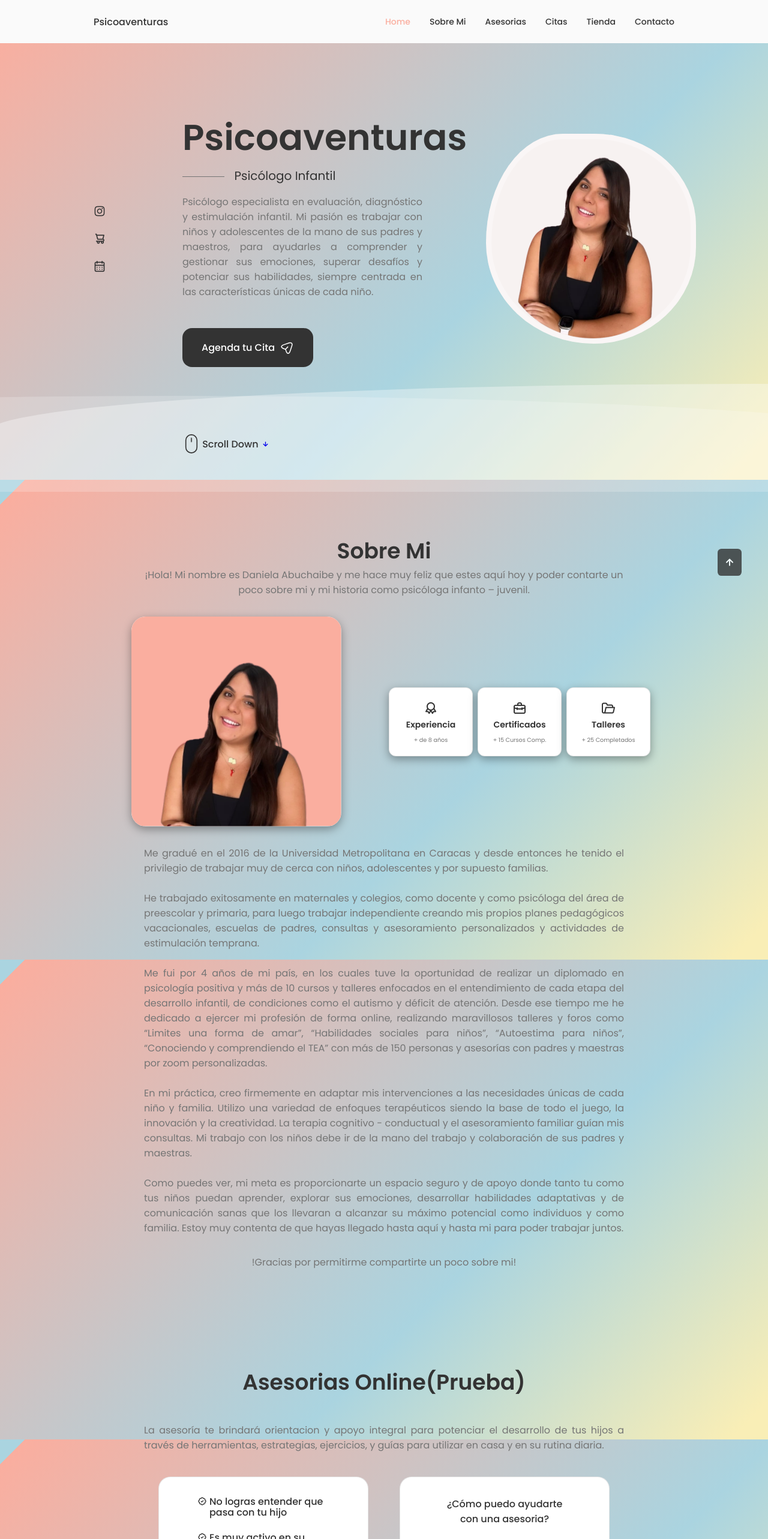
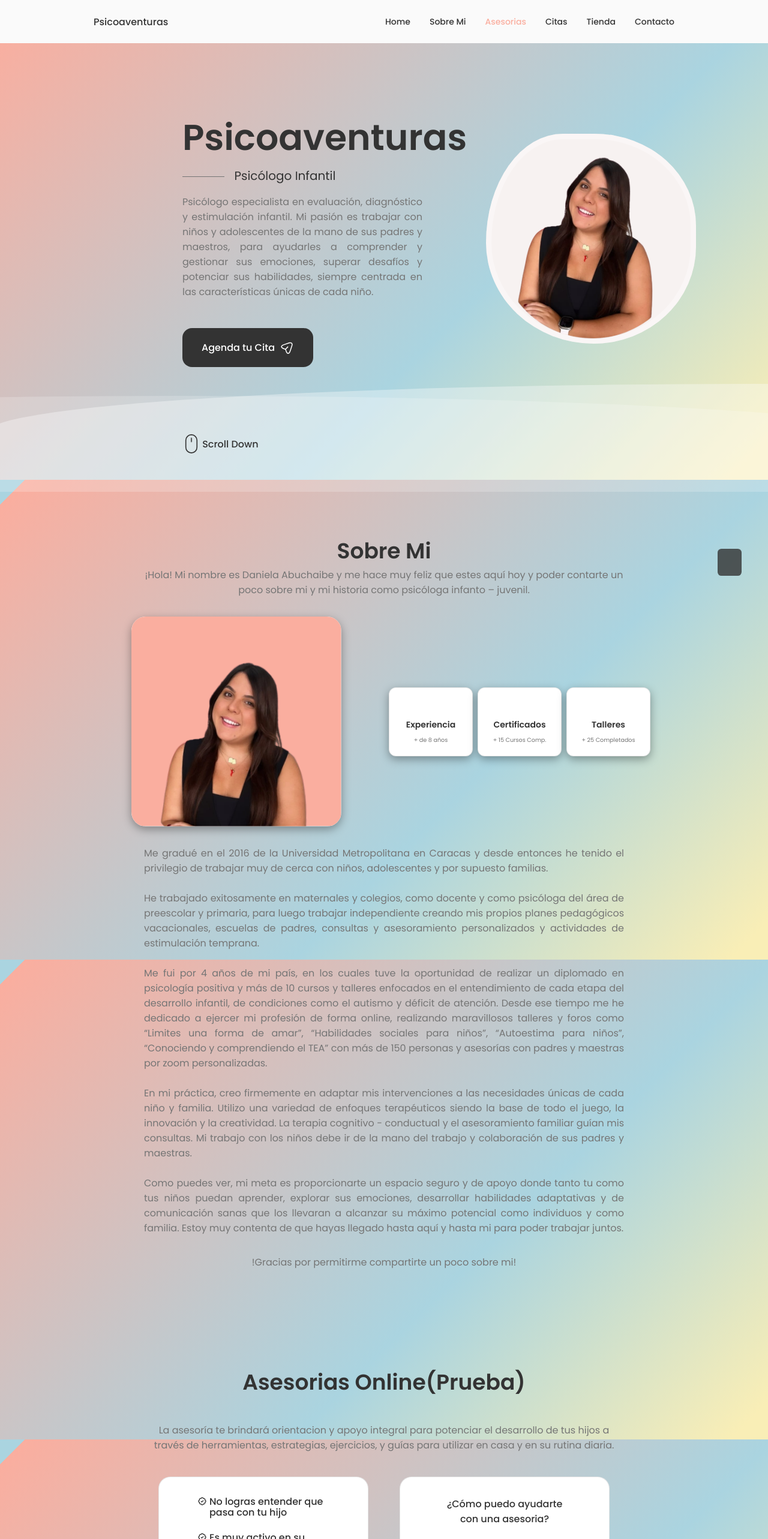
Before and after one commit to leoaristizabal/psicoaventuras, a React (Vite) app: page / in a window 1280 px wide. Shown: the top 2566 px of the page at 60% size. Built offline with nearby package versions, Linux system fonts and the light colour scheme.

Commit message:
change text styles in asesorias section

```diff
--- a/src/Components/Enfoques/Description.jsx
+++ b/src/Components/Enfoques/Description.jsx
@@ -6,7 +6,7 @@ const Description = () => {
 
         <h3 className="enfoques__title">¿Cómo puedo ayudarte con una asesoria?</h3>
 
-        <p className="description__subtitle">Realizamos una sesión por videoconferencia para conocer el historial médico del niño, escuchar tus principales dudas y trazar una hoja de ruta para encontrar las soluciones que transformarán la conducta del niño.
+        <p className="description__subtitle">Realizamos una sesión por videoconferencia para conocer el historial médico del niño, escuchar tus principales dudas y trazar una hoja de ruta para encontrar las soluciones que transformarán la conducta del niño.<br/><br/>
 
         Basado en tus preocupaciones, llevamos a cabo un plan de acción con objetivos a cumplir a corto plazo con ejercicios a recomendar para hacer en casa
 
--- a/src/Components/Enfoques/enfoques.css
+++ b/src/Components/Enfoques/enfoques.css
@@ -2,7 +2,7 @@
     display: flex;
     justify-content: center;
     margin: var(--mb-2-5) 15rem;
-    text-align: justify;
+    text-align: center;
   }
 
 .description__subtitle{
--- a/src/Components/Header/Header.jsx
+++ b/src/Components/Header/Header.jsx
@@ -5,7 +5,7 @@ const Header = () => {
 
   //estado para abrir el toggle menu
   const [toggle, showMenu] = useState(false);
-  const [activeNav, setActiveNav] = useState("#home");
+  const [activeNav, setActiveNav] = useState("#enfoques");
 
   return (
     <header className="header">
```
